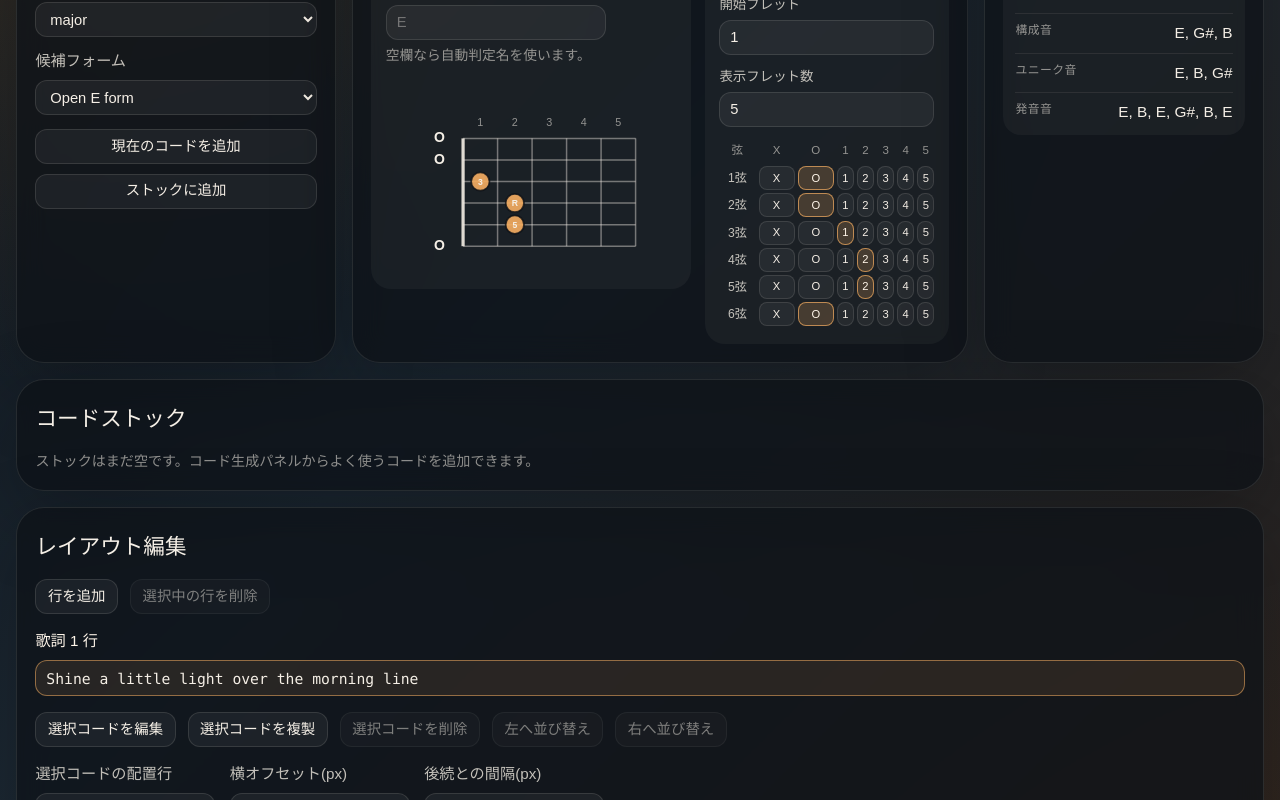
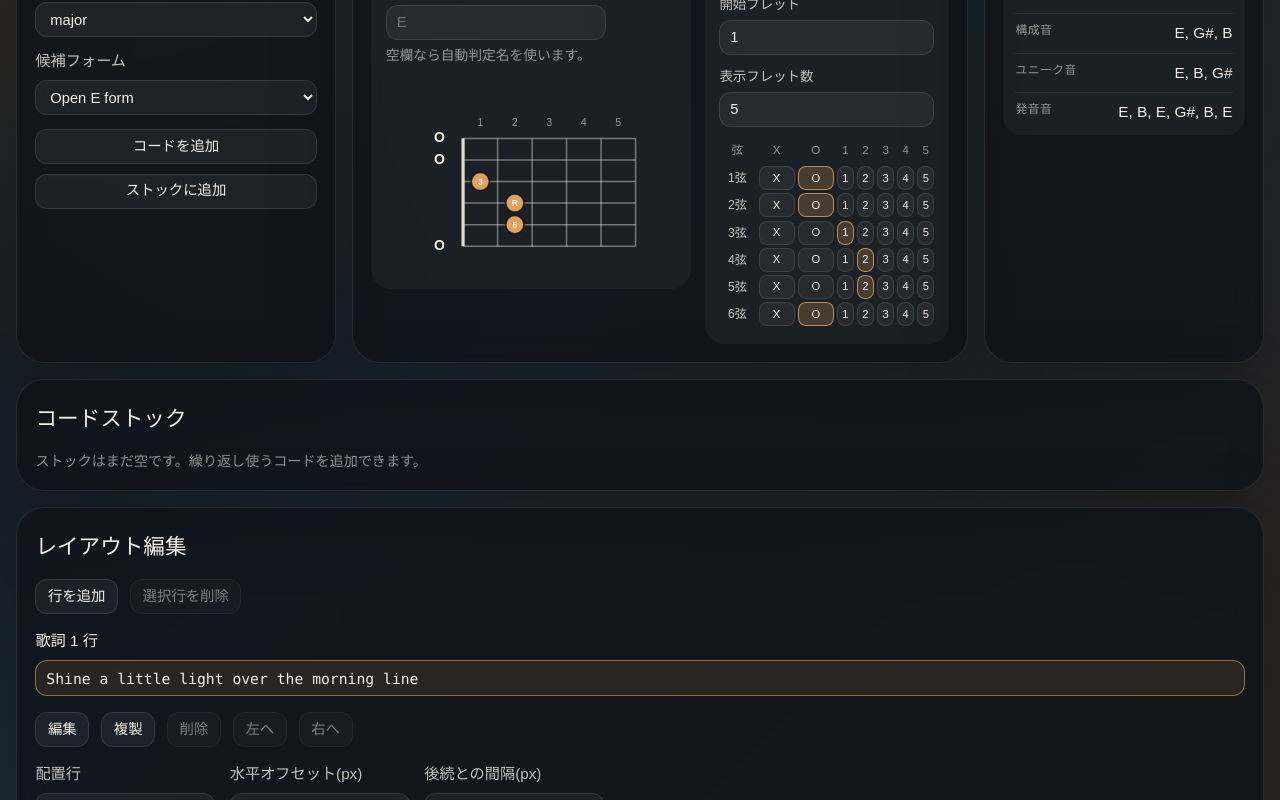
Before and after one commit to m43d4k/chordcanvas, a React (Vite) app: page / in a window 1280 px wide. Shown: the part 420-1220 px from the top of the page. Built offline with nearby package versions, Linux system fonts and the light colour scheme.

Commit message:
Shorten UI labels

```diff
--- a/src/uiText.ts
+++ b/src/uiText.ts
@@ -83,11 +83,11 @@ export const UI_TEXT: Record<Locale, UiText> = {
     exportingPdf: 'PDF を書き出し中...',
     exportProject: 'プロジェクトを書き出し',
     importProject: 'プロジェクトを読み込む',
-    generatorHeading: 'コード生成パネル',
+    generatorHeading: 'コード生成',
     rootNote: 'ルート音',
     chordQuality: 'コード種別',
     chordForm: '候補フォーム',
-    addCurrentChord: '現在のコードを追加',
+    addCurrentChord: 'コードを追加',
     alreadyStockedButton: 'このコードはストック済み',
     addToStock: 'ストックに追加',
     editorHeading: 'コードダイアグラム編集',
@@ -118,19 +118,19 @@ export const UI_TEXT: Record<Locale, UiText> = {
     addToSelectedRow: '選択中の行に追加',
     delete: '削除',
     stockEmpty:
-      'ストックはまだ空です。コード生成パネルからよく使うコードを追加できます。',
+      'ストックはまだ空です。繰り返し使うコードを追加できます。',
     layoutHeading: 'レイアウト編集',
     addRow: '行を追加',
-    deleteSelectedRow: '選択中の行を削除',
+    deleteSelectedRow: '選択行を削除',
     lyricsLineLabel: (index) => `歌詞 ${index + 1} 行`,
-    editSelectedChord: '選択コードを編集',
-    finishEditingSelectedChord: '選択コードの編集を終了',
-    duplicateSelectedChord: '選択コードを複製',
-    deleteSelectedChord: '選択コードを削除',
-    moveLeft: '左へ並び替え',
-    moveRight: '右へ並び替え',
-    selectedChordRow: '選択コードの配置行',
-    horizontalOffset: '横オフセット(px)',
+    editSelectedChord: '編集',
+    finishEditingSelectedChord: '編集を終了',
+    duplicateSelectedChord: '複製',
+    deleteSelectedChord: '削除',
+    moveLeft: '左へ',
+    moveRight: '右へ',
+    selectedChordRow: '配置行',
+    horizontalOffset: '水平オフセット(px)',
     spacingAfter: '後続との間隔(px)',
     addTarget: '追加先',
     addToThisRow: 'この行に追加',
@@ -178,7 +178,7 @@ export const UI_TEXT: Record<Locale, UiText> = {
     startFret: 'Start Fret',
     visibleFretCount: 'Visible Frets',
     stringHeader: 'String',
-    stringLabel: (stringNumber) => `String ${stringNumber}`,
+    stringLabel: (stringNumber) => `Str ${stringNumber}`,
     stringMuteLabel: (stringNumber) => `Mute string ${stringNumber}`,
     stringOpenLabel: (stringNumber) => `Open string ${stringNumber}`,
     stringFretLabel: (stringNumber, fret) =>
@@ -195,18 +195,18 @@ export const UI_TEXT: Record<Locale, UiText> = {
     addToSelectedRow: 'Add to Selected Row',
     delete: 'Delete',
     stockEmpty:
-      'Chord stock is empty. Add your frequently used chords from the generator panel.',
+      'Chord stock is empty. Add chords you use repeatedly.',
     layoutHeading: 'Layout Editor',
     addRow: 'Add Row',
     deleteSelectedRow: 'Delete Selected Row',
     lyricsLineLabel: (index) => `Lyrics line ${index + 1}`,
-    editSelectedChord: 'Edit Selected Chord',
-    finishEditingSelectedChord: 'Stop Editing Selected Chord',
-    duplicateSelectedChord: 'Duplicate Selected Chord',
-    deleteSelectedChord: 'Delete Selected Chord',
+    editSelectedChord: 'Edit',
+    finishEditingSelectedChord: 'Stop Editing',
+    duplicateSelectedChord: 'Duplicate',
+    deleteSelectedChord: 'Delete',
     moveLeft: 'Move Left',
     moveRight: 'Move Right',
-    selectedChordRow: 'Selected Chord Row',
+    selectedChordRow: 'Row',
     horizontalOffset: 'Horizontal Offset (px)',
     spacingAfter: 'Spacing After (px)',
     addTarget: 'Add Target',
```
Also changed, not shown: 1 other file (tests, documents, lock files or other folders).
